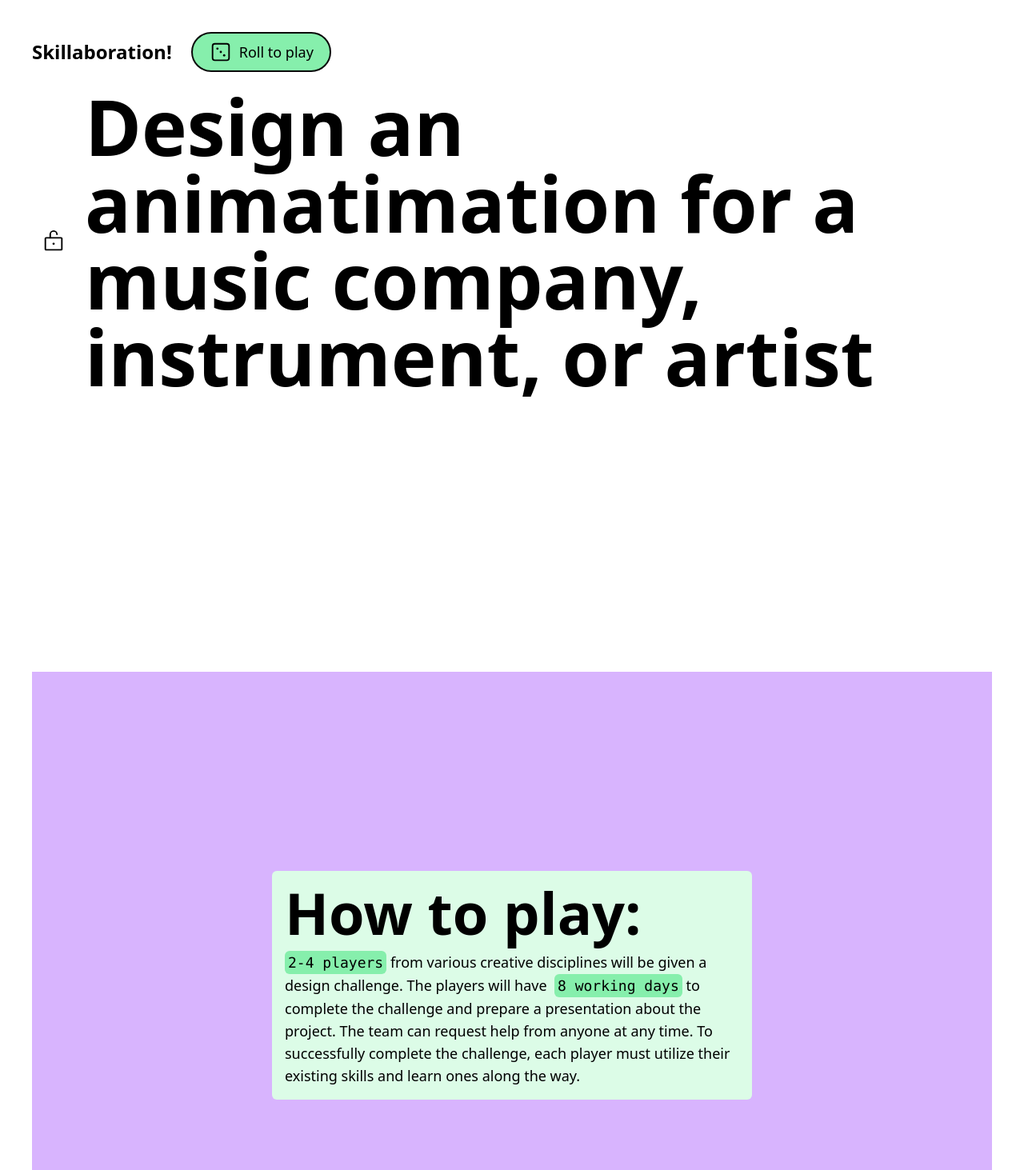
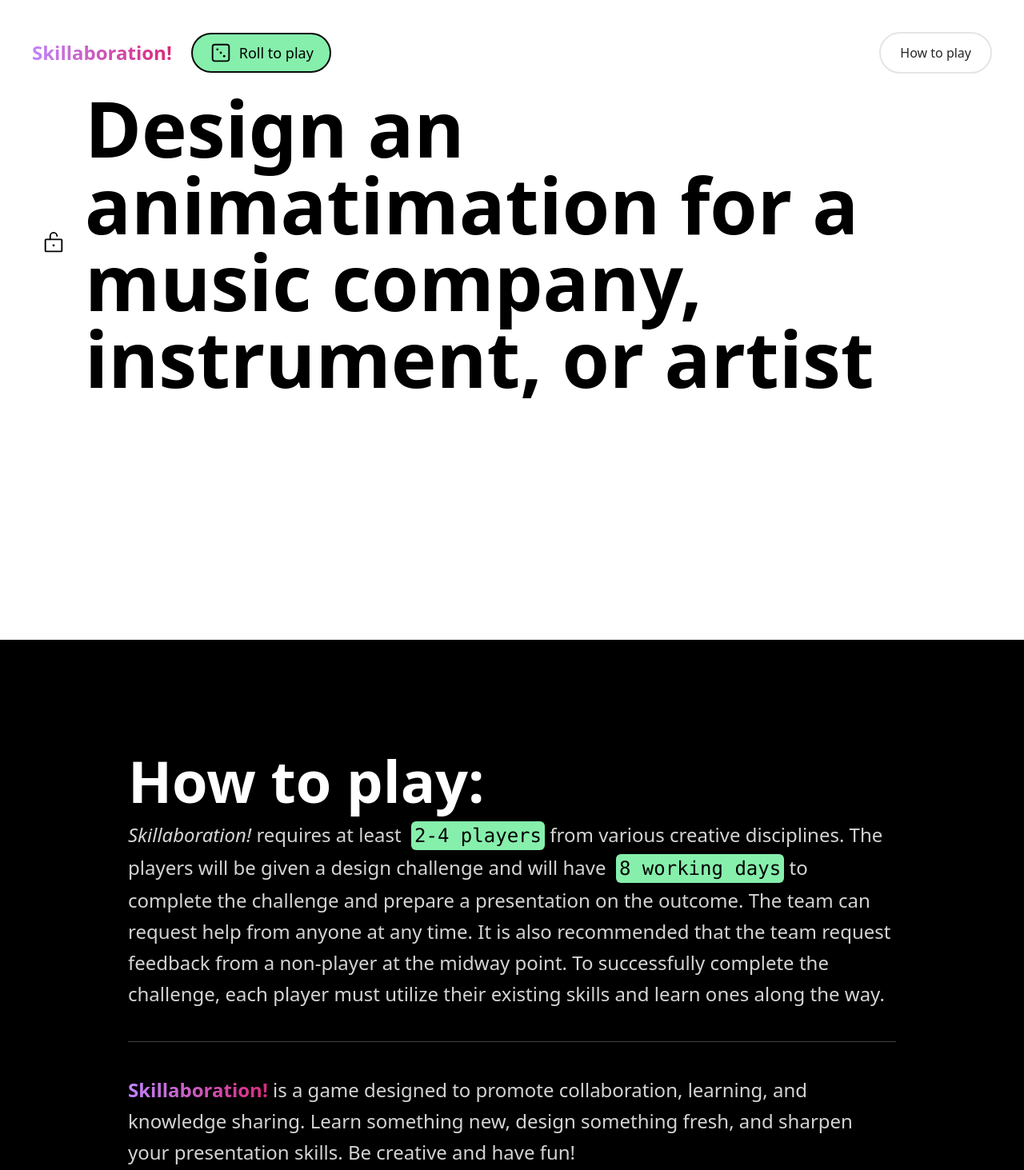
Before and after one commit to andreortiz82/skillaboration, an Astro site: page / in a window 1280 px wide. Shown: the top 1463 px of the page at 80% size. Built offline with nearby package versions, Linux system fonts and the light colour scheme; Astro itself is replaced by a stand-in of ours.

Commit message:
updating howtoplay

```diff
--- a/src/components/ChallengeCard.tsx
+++ b/src/components/ChallengeCard.tsx
@@ -2,6 +2,7 @@ import React, { useEffect, useState } from "react";
 import { DiceThree, Lock, LockOpen } from "phosphor-react";
 import _ from "lodash";
 import Confetti from "react-confetti";
+import { HowToPlayPrompt } from "./HowToPlay";
 
 interface ChallengeCardProps {
   players: any;
@@ -12,21 +13,20 @@ interface ChallengeCardProps {
 export const ChallengeCard = (props: ChallengeCardProps) => {
   const { players, skills, challenges } = props;
 
+  const [playerLocked, setPlayerLocked] = useState(false);
+  const [challengeLocked, setChallengeLocked] = useState(false);
+  const [party, setParty] = useState(false);
+  const [skillaborators, setSkillaborators] = useState([]);
+  const [roundChallenge, setRoundChallenge] = useState(
+    _.sampleSize(challenges, 1)
+  );
+  const [roundSkill, setRoundSkill] = useState(_.sampleSize(skills, 1));
+  const [roundDescription, setRoundDescription] = useState("");
+
   const delayRate = (index: any) => {
     const options = ["delay-0", "delay-1000", "delay-0"];
     return options[index];
   };
-
-  const [playerLocked, setPlayerLocked] = useState(false);
-  const [challengeLocked, setChallengeLocked] = useState(false);
-
-  const [party, setParty] = useState(false);
-  const [skillaborators, setSkillaborators] = useState(null);
-  const [roundChallenge, setRoundChallenge] = useState(
-    _.sampleSize(challenges, 1)
-  );
-  const [roundSkill, setRoundSkill] = useState(_.sampleSize(skills, 1));
-  const [roundDescription, setRoundDescription] = useState(null);
 
   useEffect(() => {
     const randomChallenge = _.sampleSize(challenges, 1);
@@ -35,9 +35,9 @@ export const ChallengeCard = (props: ChallengeCardProps) => {
   }, []);
 
   const rollDice = () => {
-    const randomPlayers = _.sampleSize(players, 3);
-    const randomChallenge = _.sampleSize(challenges, 1);
-    const randomSkill = _.sampleSize(skills, 1);
+    const randomPlayers: any = _.sampleSize(players, 3);
+    const randomChallenge: any = _.sampleSize(challenges, 1);
+    const randomSkill: any = _.sampleSize(skills, 1);
     setParty(true);
 
     if (playerLocked === false) {
@@ -102,8 +102,11 @@ export const ChallengeCard = (props: ChallengeCardProps) => {
 
   return (
     <article>
-      <header className="mb-5 flex gap-6 items-center">
-        <h1 className="text-2xl font-bold">Skillaboration!</h1>
+      <header className="mb-5 flex justify-between">
+        <div className="flex gap-6 items-center">
+          <h1 className="text-2xl font-bold text-transparent bg-clip-text bg-gradient-to-r from-purple-400 to-pink-600">
+            Skillaboration!
+          </h1>
           <div className="flex gap-3 items-center">
             <button
               disabled={party}
@@ -129,6 +132,8 @@ export const ChallengeCard = (props: ChallengeCardProps) => {
               </button>
             )}
           </div>
+        </div>
+        <HowToPlayPrompt />
       </header>
 
       <section>
@@ -145,9 +150,9 @@ export const ChallengeCard = (props: ChallengeCardProps) => {
               <div>
                 <h2 className="text-4xl font-bold mb-4">Skillaborators:</h2>
                 <ul className="flex gap-4">
-                  {skillaborators?.map((p, index) => {
+                  {skillaborators?.map((player: any, index) => {
                     return (
-                      <li key={p}>
+                      <li key={player}>
                         <article className="flex flex-col items-center justify-center">
                           <div
                             className={`
@@ -166,11 +171,10 @@ export const ChallengeCard = (props: ChallengeCardProps) => {
                             items-center`}
                           >
                             <span className="uppercase text-2xl text-center">
-                              {p.substring(0, 2)}
+                              {player.substring(0, 2)}
                             </span>
                           </div>
-                          {p}
-                          {/* <span>{`delay-[${(index + 1) * 2}000ms]`}</span> */}
+                          {player}
                         </article>
                       </li>
                     );
--- a/src/components/HowToPlay.tsx
+++ b/src/components/HowToPlay.tsx
@@ -1,19 +1,64 @@
 import React from "react";
+
+export const HowToPlayPrompt = () => {
+  return (
+    <a
+      href="#howtoplay"
+      // style={{ top: "calc(-100vh + 400px)" }}
+      className="
+        cursor-pointer
+        bg-white
+        border-neutral-200
+        border-2
+        text-neutral-800
+        hover:border-neutral-950
+        px-6
+        py-3
+        flex
+        justify-center
+        items-center
+        text-center
+        rounded-full
+        transition
+        text-md
+        font-medium"
+    >
+      How to play
+    </a>
+  );
+};
 
 export const HowToPlay = () => {
   return (
-    <article className="bg-green-100 w-1/2 p-4 rounded-md mb-4">
+    <article id="howtoplay" className="text-white">
       <h1 className="text-7xl font-bold mb-3">How to play:</h1>
-      <p className="text-lg">
-        <code className="p-1 bg-green-300 rounded-md">2-4 players</code> from
-        various creative disciplines will be given a design challenge. The
-        players will have &nbsp;
-        <code className="p-1 bg-green-300 rounded-md">8 working days</code> to
-        complete the challenge and prepare a presentation about the project. The
-        team can request help from anyone at any time. To successfully complete
-        the challenge, each player must utilize their existing skills and learn
-        ones along the way.
+      <p className="text-2xl leading-relaxed text-neutral-300 font-light">
+        <i>Skillaboration!</i> requires at least &nbsp;
+        <code className="p-1 bg-green-300 text-black rounded-md">
+          2-4 players
+        </code>{" "}
+        from various creative disciplines. The players will be given a design
+        challenge and will have &nbsp;
+        <code className="p-1 bg-green-300 text-black rounded-md">
+          8 working days
+        </code>{" "}
+        to complete the challenge and prepare a presentation on the outcome. The
+        team can request help from anyone at any time. It is also recommended
+        that the team request feedback from a non-player at the midway point. To
+        successfully complete the challenge, each player must utilize their
+        existing skills and learn ones along the way.
       </p>
+      <hr className="my-10 border-neutral-700" />
+      <div>
+        <p className="text-2xl leading-relaxed text-neutral-300 font-light">
+          <span className="text-transparent bg-clip-text bg-gradient-to-r from-purple-400 to-pink-600 font-bold">
+            Skillaboration!&nbsp;
+          </span>
+          is a game designed to promote collaboration, learning, and knowledge
+          sharing. Learn something new, design something fresh, and sharpen your
+          presentation skills. Be creative and have fun!
+        </p>
+      </div>
     </article>
   );
 };
--- a/src/pages/index.astro
+++ b/src/pages/index.astro
@@ -42,8 +42,8 @@ const challenges = [
 ---
 
 <Layout title="Skillaboration!">
-  <main class="p-10 relative">
-    <section class="h-screen">
+  <main class="relative">
+    <section class="h-screen relative p-10">
       <ChallengeCard
         client:only
         players={players}
@@ -52,7 +52,7 @@ const challenges = [
       />
     </section>
 
-    <section class="flex justify-center items-center bg-purple-300 h-screen">
+    <section class="flex justify-center items-center bg-black h-screen p-40">
       <HowToPlay />
     </section>
   </main>
```
Lines whose indentation alone changed are shown as unchanged.
